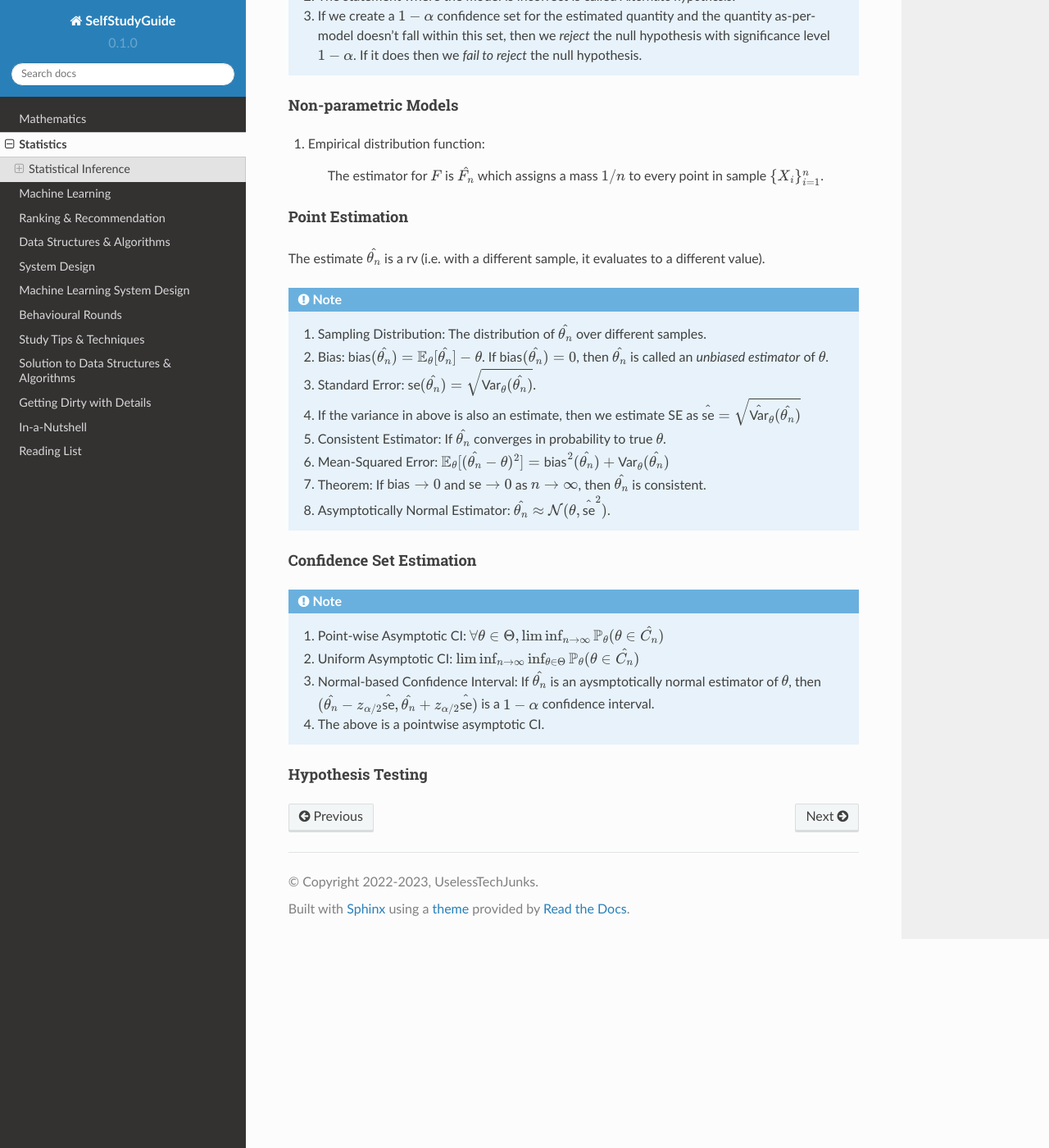
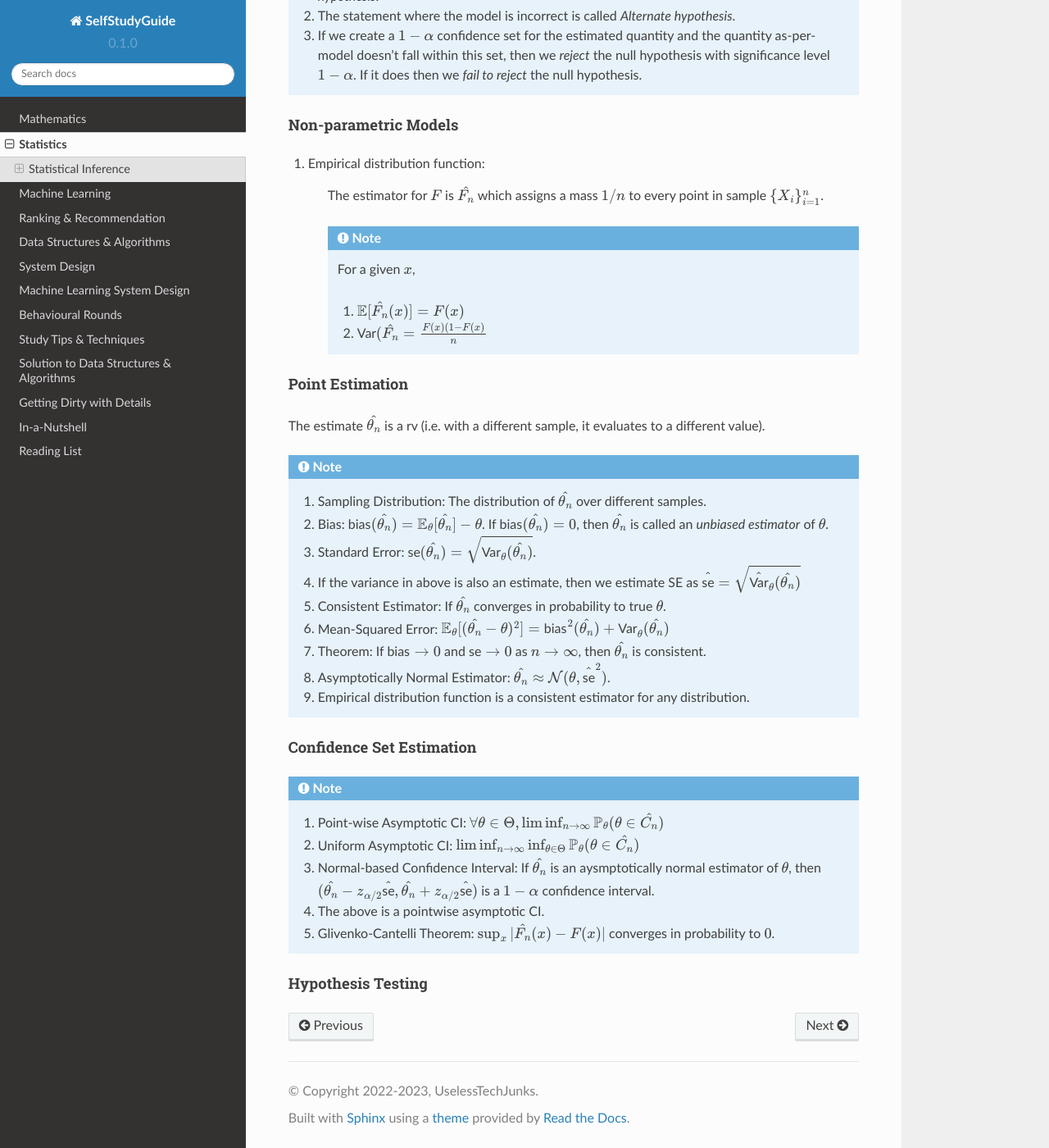
Before and after one commit to uselesstechjunks/leetcode, a Sphinx documentation site: the page built from docs/source/stat.rst, in a window 1280 px wide and 1400 px high, scrolled down 2839 px. Shown: the whole window at 82% size. Built offline with Sphinx 7.4.7 and the Read the Docs theme 2.0.0, drawn with Linux system fonts in a browser that asks for light colours; some of the changed text lies outside the part shown.

Commit message:
Update stat.rst

```diff
--- a/docs/source/stat.rst
+++ b/docs/source/stat.rst
@@ -9,12 +9,13 @@ We have a sample of size :math:`n` from an unknown distribution :math:`F`.
 .. math::
     X_1,\cdots X_n \sim F
 
-The task for statistical inference is to infer :math:`F` or some function of :math:`F`, :math:`T(F)`, (also known as statistical functionals), such as
+The task for statistical inference is to infer :math:`F`, some function of :math:`F`, :math:`T(F)`, (also known as statistical functionals), or some other quantity that depends on :math:`F`, such as
 
 #. density :math:`T(F)=f=F'`
 #. expectation :math:`T(F)=\mathbb{E}[X]=\int_{-\infty}^{\infty} x dF`
 #. variance :math:`T(F)=\text{Var}(X)=\mathbb{E}[(\mathbb{E}[X]-X)^2]`
 #. median: :math:`T(F)=F^{-1}(1/2)`
+#. a confidence interval for a quantity :math:`\theta` that depends on :math:`F`
 
 that best *explains* the data, for some given definition of *best* chosen beforehand. The inferred values are called *estimates* of the true value of the quantities of interest. The expression that computes these estimates from sample is called an *estimator*. Estimates are rv as their values may change subject to a different sample.
 
@@ -99,6 +100,13 @@ Non-parametric Models
 
     The estimator for :math:`F` is :math:`\hat{F_n}` which assigns a mass :math:`1/n` to every point in sample :math:`\{X_i\}_{i=1}^n`.
 
+    .. note::
+
+        For a given :math:`x`,
+
+        #. :math:`\mathbb{E}[\hat{F_n}(x)]=F(x)`
+        #. :math:`\text{Var}(\hat{F_n}=\frac{F(x)(1-F(x)}{n}`
+
 Point Estimation
 ---------------------------
 The estimate :math:`\hat{\theta_n}` is a rv (i.e. with a different sample, it evaluates to a different value).
@@ -112,6 +120,7 @@ The estimate :math:`\hat{\theta_n}` is a rv (i.e. with a different sample, it ev
     #. Mean-Squared Error: :math:`\mathbb{E}_{\theta}[(\hat{\theta_n}-\theta)^2]=\text{bias}^2(\hat{\theta_n})+\text{Var}_{\theta}(\hat{\theta_n})`
     #. Theorem: If :math:`\text{bias}\to 0` and :math:`\text{se}\to 0` as :math:`n\to \infty`, then :math:`\hat{\theta_n}` is consistent.
     #. Asymptotically Normal Estimator: :math:`\hat{\theta_n}\approx\mathcal{N}(\theta,\hat{\text{se}}^2)`.
+    #. Empirical distribution function is a consistent estimator for any distribution.
 
 Confidence Set Estimation
 ---------------------------------------
@@ -120,6 +129,7 @@ Confidence Set Estimation
     #. Uniform Asymptotic CI: :math:`\liminf_{n\to\infty}\inf_{\theta\in\Theta}\mathbb{P}_{\theta}(\theta\in\hat{C_n})`
     #. Normal-based Confidence Interval: If :math:`\hat{\theta_n}` is an aysmptotically normal estimator of :math:`\theta`, then :math:`(\hat{\theta_n}-z_{\alpha/2}\hat{\text{se}},\hat{\theta_n}+z_{\alpha/2}\hat{\text{se}})` is a :math:`1-\alpha` confidence interval.
     #. The above is a pointwise asymptotic CI.
+    #. Glivenko-Cantelli Theorem: :math:`\sup_{x}|\hat{F_n}(x)-F(x)|` converges in probability to :math:`0`.
 
 Hypothesis Testing
 ---------------------------------
```
